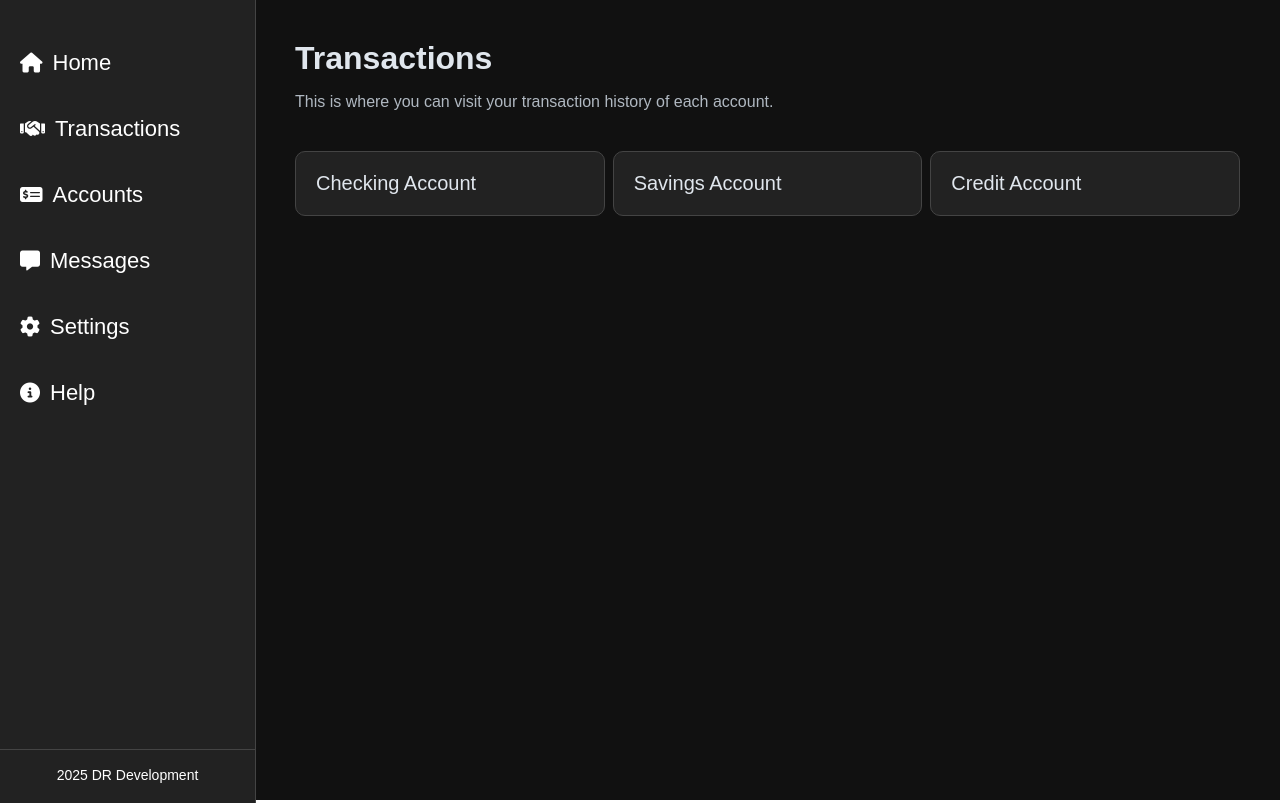
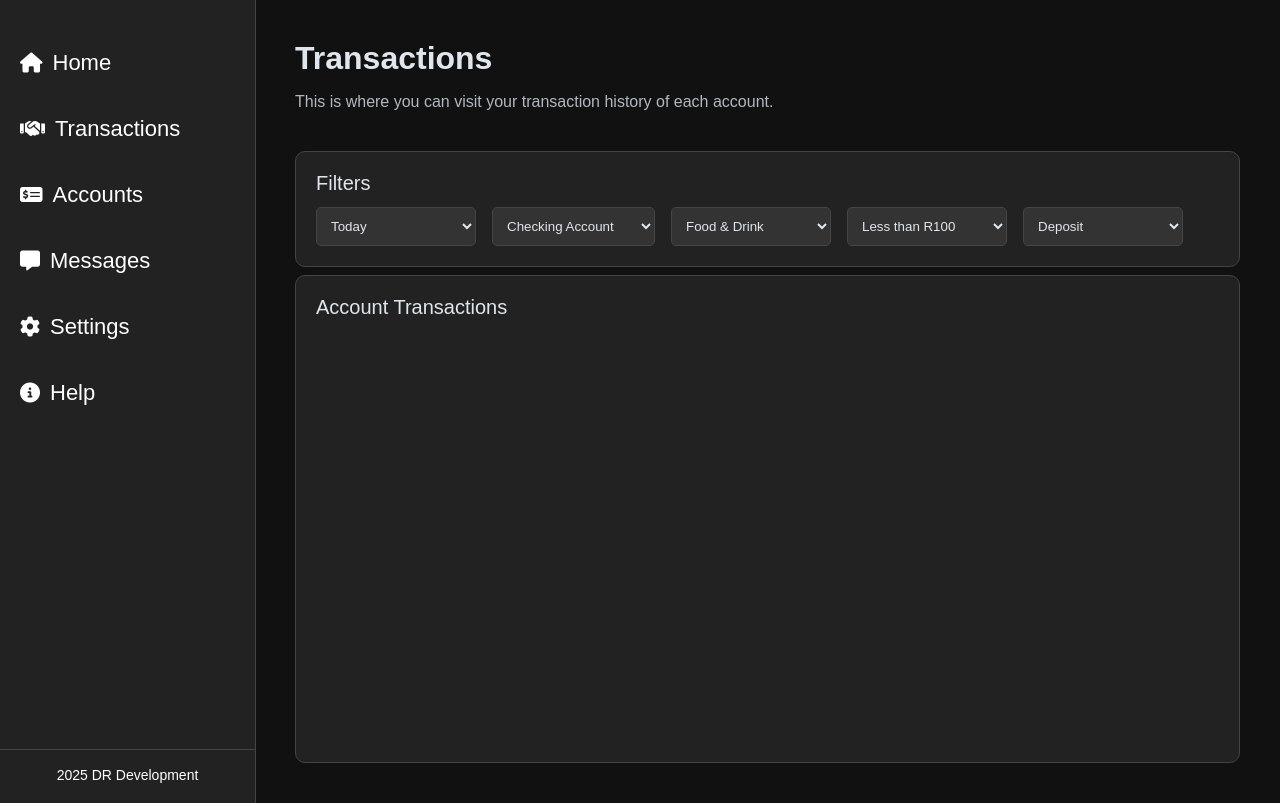
Before and after one commit to DwayneCrous/SuperCoolFinanceTracker, a SvelteKit app: page /Transactions in a window 1280 px wide. Built offline with nearby package versions, Linux system fonts and the light colour scheme.

Commit message:
added filters

```diff
--- a/src/routes/Transactions/+page.svelte
+++ b/src/routes/Transactions/+page.svelte
@@ -11,14 +11,47 @@
     </div>
 
     <div class="parent">
-      <div class="cheque">
-        <p>Checking Account</p>
+      <div class="filters">
+        <p>Filters</p>
+        <div class="filter-selects">
+          <select name="Filter By Date" id="dropdown_date">
+            <option value="option1">Today</option>
+            <option value="option2">This Week</option>
+            <option value="option3">Last Week</option>
+            <option value="option4">This Month</option>
+            <option value="option5">Last Month</option>
+            <option value="option6">This Year</option>
+            <option value="option7">Last Year</option>
+          </select>
+          <select name="Filter By Account" id="dropdown_account">
+            <option value="option1">Checking Account</option>
+            <option value="option2">Savings Account</option>
+            <option value="option3">Credit Card Account</option>
+          </select>
+          <select name="Filter By Category" id="dropdown_category">
+            <option value="option1">Food & Drink</option>
+            <option value="option2">Transport</option>
+            <option value="option3">Entertainment</option>
+            <option value="option4">Bills & Utilities</option>
+            <option value="option5">Health</option>
+            <option value="option6">Shopping</option>
+            <option value="option7">Income</option>
+          </select>
+          <select name="Filter By Amount" id="dropdown_amount">
+            <option value="option1">Less than R100</option>
+            <option value="option2">R100 - R500</option>
+            <option value="option3">R500 - R1000</option>
+            <option value="option4">More than R1000</option>
+          </select>
+          <select name="Filter By Transaction Type" id="dropdown_type">
+            <option value="option1">Deposit</option>
+            <option value="option2">Withdrawal</option>
+            <option value="option3">Transfer</option>
+          </select>
+        </div>
       </div>
-      <div class="savings">
-        <p>Savings Account</p>
-      </div>
-      <div class="credit-card">
-        <p>Credit Account</p>
+      <div class="account-transactions">
+        <p>Account Transactions</p>
       </div>
     </div>
   </div>
@@ -43,8 +76,36 @@
     gap: 8px;
   }
 
-  .cheque {
-    grid-row: span 5 / span 5;
+  .filters {
+    grid-column: span 3 / span 3;
+    background-color: #222;
+    color: #e0e6ed;
+    padding: 20px;
+    border: 1px solid #444;
+    border-radius: 10px;
+    display: flex;
+    flex-direction: column; /* stack p and selects vertically */
+    gap: 12px;
+  }
+
+  .filters p {
+    margin: 0;
+    font-size: 20px;
+    color: #e0e6ed;
+    align-self: flex-start;
+  }
+
+  .filter-selects {
+    display: flex;
+    flex-direction: row;
+    gap: 16px;
+    flex-wrap: wrap;
+  }
+
+  .account-transactions {
+    grid-column: span 3 / span 3;
+    grid-row: span 4 / span 4;
+    grid-row-start: 2;
     background-color: #222;
     color: #e0e6ed;
     padding: 20px;
@@ -52,39 +113,19 @@
     border-radius: 10px;
   }
 
-  .cheque p {
+  .account-transactions p {
     margin: 0;
     font-size: 20px;
     color: #e0e6ed;
   }
-
-  .savings {
-    grid-row: span 5 / span 5;
-    background-color: #222;
-    color: #e0e6ed;
-    padding: 20px;
+  select {
+    width: auto;
+    min-width: 160px;
+    padding: 10px;
+    margin-top: 0;
+    border-radius: 5px;
     border: 1px solid #444;
-    border-radius: 10px;
-  }
-
-  .savings p {
-    margin: 0;
-    font-size: 20px;
-    color: #e0e6ed;
-  }
-
-  .credit-card {
-    grid-row: span 5 / span 5;
-    background-color: #222;
-    color: #e0e6ed;
-    padding: 20px;
-    border: 1px solid #444;
-    border-radius: 10px;
-  }
-
-  .credit-card p {
-    margin: 0;
-    font-size: 20px;
+    background-color: #333;
     color: #e0e6ed;
   }
 </style>
```
